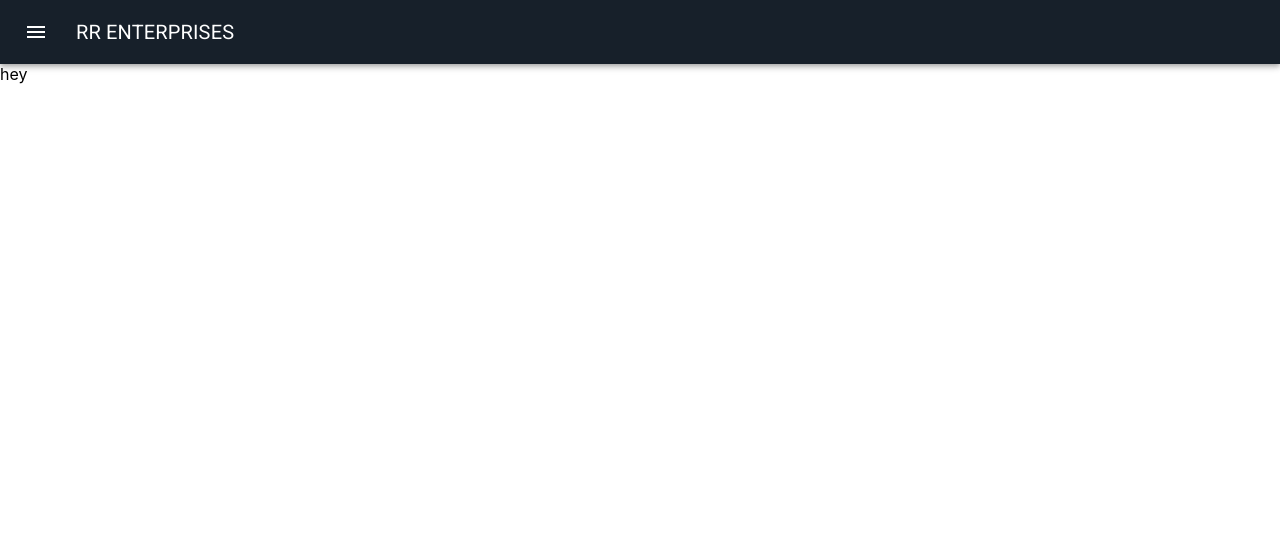
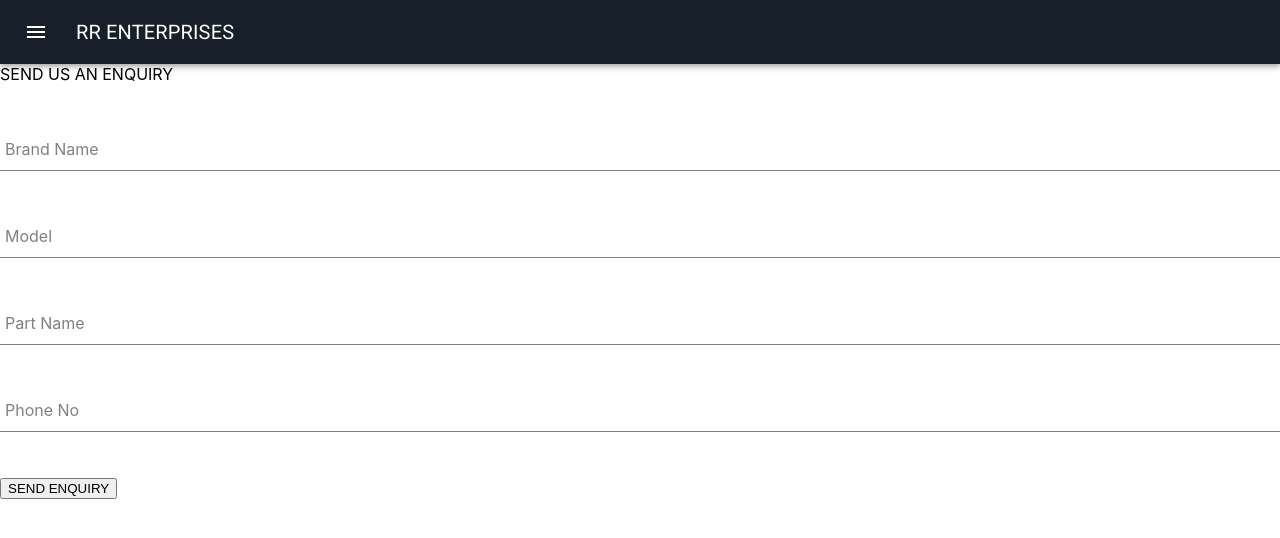
Before and after one commit to shivambhatia604/rrenterprises, a React (Create React App) app: page /enquiry in a window 1280 px wide. Shown: the top 538 px of the page. Built offline with nearby package versions, Linux system fonts and the light colour scheme.

Commit message:
added form button and form component

```diff
--- a/src/App.js
+++ b/src/App.js
@@ -39,7 +39,7 @@ class App extends React.Component {
 
 
         <Switch>
-        <Route exact path="/" component={Homepage}/>
+        <Route exact path="/rrenterprises" component={Homepage}/>
         <Route exact path="/enquiry" component={EnquiryPage}/>
         </Switch>
 
--- /dev/null
+++ b/src/components/formInput/formInput.component.jsx
@@ -0,0 +1,19 @@
+import React from 'react';
+import './formInput.styles.css'
+
+const FormInput = ({handleChange, label, ...otherProps }) => (
+    <div className='group' >
+        <input className='form-input' {...otherProps} onChange={handleChange}  />
+        {
+            label ?
+                (<label className={`${otherProps.value.length ? 'shrink' : ''} form-input-label`}
+                >
+                    {label}
+                </label>)
+                : null
+        }
+    </div>
+)
+
+
+export default FormInput;
--- /dev/null
+++ b/src/components/formInput/formInput.styles.css
@@ -0,0 +1,61 @@
+/* $sub-color: grey;
+$main-color: black; */
+
+/* @mixin shrinkLabel {
+  top: -14px;
+  font-size: 12px;
+  color: $main-color;
+} */
+
+.group {
+  position: relative;
+  margin: 45px 0;
+
+
+}
+.form-input {
+    background: none;
+    background-color: white;
+    color: grey;
+    font-size: 18px;
+    padding: 10px 10px 10px 5px;
+    display: block;
+    width: 100%;
+    border: none;
+    border-radius: 0;
+    border-bottom: 1px solid grey;
+    margin: 25px 0;
+
+
+  }
+  .form-input:focus {
+    outline: none;
+  }
+
+  .form-input:focus ~ .form-input-label {
+      top: -14px;
+      font-size: 12px;
+      color: black;
+  }
+
+  input[type='password'] {
+    letter-spacing: 0.3em;
+  }
+
+  .form-input-label {
+    color: grey;
+    font-size: 16px;
+    font-weight: normal;
+    position: absolute;
+    pointer-events:none;
+    left: 5px;
+    top: 10px;
+    transition: 300ms ease all;
+
+
+  }
+  .form-input-label.shrink {
+    top: -14px;
+    font-size: 12px;
+    color: black;
+}
--- a/src/components/navbar/navbar.component.jsx
+++ b/src/components/navbar/navbar.component.jsx
@@ -7,6 +7,7 @@ import Typography from '@material-ui/core/Typography';
 import IconButton from '@material-ui/core/IconButton';
 import MenuIcon from '@material-ui/icons/Menu';
 import  '@fontsource/roboto';
+import { Link } from 'react-router-dom';
 // import { ArrowLeft, ArrowLeftTwoTone } from '@material-ui/icons';
 
 /****************CSS***************** */
@@ -32,6 +33,10 @@ const useStyles = makeStyles((theme) => ({
     fontWeight: 400,
     // justifySelf: ArrowLeft
   },
+  logo:{
+    textDecoration:'none',
+    color:'white'
+  }
 }));
 
 /****************CSS***************** */
@@ -46,9 +51,12 @@ export default function ButtonAppBar({onclick}) {
           <IconButton onClick={onclick} edge="start" className={classes.menuButton} color="inherit" aria-label="menu">
             <MenuIcon className={classes.menuIcon_svg}/>
           </IconButton>
+          <Link to="/rrenterprises" class={classes.logo}>
           <Typography variant="h6" className={classes.title}>
+
             RR ENTERPRISES
-          </Typography>
+
+          </Typography></Link>
           {/* <Button color="inherit" className={classes.login}>Login</Button> */}
         </Toolbar>
       </AppBar>
--- a/src/components/sendEnquiryButton/enquiry.component.jsx
+++ b/src/components/sendEnquiryButton/enquiryBtn.component.jsx
@@ -1,5 +1,5 @@
 import React from "react";
-import './enquiry.styles.css';
+import './enquiryBtn.styles.css';
 import { makeStyles } from '@material-ui/core/styles';
 import Button from '@material-ui/core/Button';
 import { Link } from "react-router-dom";
--- a/src/pages/EnquiryPage/EnquiryPage.component.jsx
+++ b/src/pages/EnquiryPage/EnquiryPage.component.jsx
@@ -1,9 +1,61 @@
-import React from 'react';
+import React,{useState} from 'react';
 import './EnquiryPage.styles.css'
+import FormInput from '../../components/formInput/formInput.component';
 
+export const EnquiryPage = () =>{
+    const [partsInfo,setpartsInfo] = useState({
+        BrandName: '',
+        Model: '',
+        PartName: '',
+        PhoneNo: ''
+      });
 
-export const EnquiryPage = () =>(
+      const handleChange = event => {
+        const { name, value } = event.target;
+
+        setpartsInfo({...partsInfo, [name]: value });
+      };
+      const {BrandName,Model,PartName,PhoneNo}= partsInfo;
+
+      return(
+
     <div>
-        hey
+        <div>SEND US AN ENQUIRY</div>
+        <form className='sign-up-form' onSubmit={(e)=>e.preventdefault}>
+          <FormInput
+            type='text'
+            name='BrandName'
+            value={BrandName}
+            handleChange={handleChange}
+            label='Brand Name'
+            required
+          />
+          <FormInput
+            type='text'
+            name='Model'
+            value={Model}
+            handleChange={handleChange}
+            label='Model'
+            required
+          />
+          <FormInput
+            type='text'
+            name='PartName'
+            value={PartName}
+            handleChange={handleChange}
+            label='Part Name'
+            required
+          />
+          <FormInput
+            type='text'
+            name='PhoneNo'
+            value={PhoneNo}
+            handleChange={handleChange}
+            label='Phone No'
+            required
+          />
+          <button type='submit'>SEND ENQUIRY</button>
+        </form>
     </div>
-);
+      );
+    };
--- a/src/pages/Homepage/homepage.component.jsx
+++ b/src/pages/Homepage/homepage.component.jsx
@@ -7,7 +7,7 @@ import Crousel from "../../components/crousel/crousel.component";
 import CarouselArrow from "../../components/carouselArrow/carouselArrow.componenet";
 import Brand from "../../components/shop by brand/brand.component.jsx";
 import Footer from "../../components/footer/footer.component";
-import { EnquiryBtn } from "../../components/sendEnquiryButton/enquiry.component";
+import { EnquiryBtn } from "../../components/sendEnquiryButton/enquiryBtn.component";
 
 
 class Homepage extends React.Component{
```
Also changed, not shown: src/components/sendEnquiryButton/enquiry.styles.css (deleted), src/components/sendEnquiryButton/enquiryBtn.styles.css (added).
